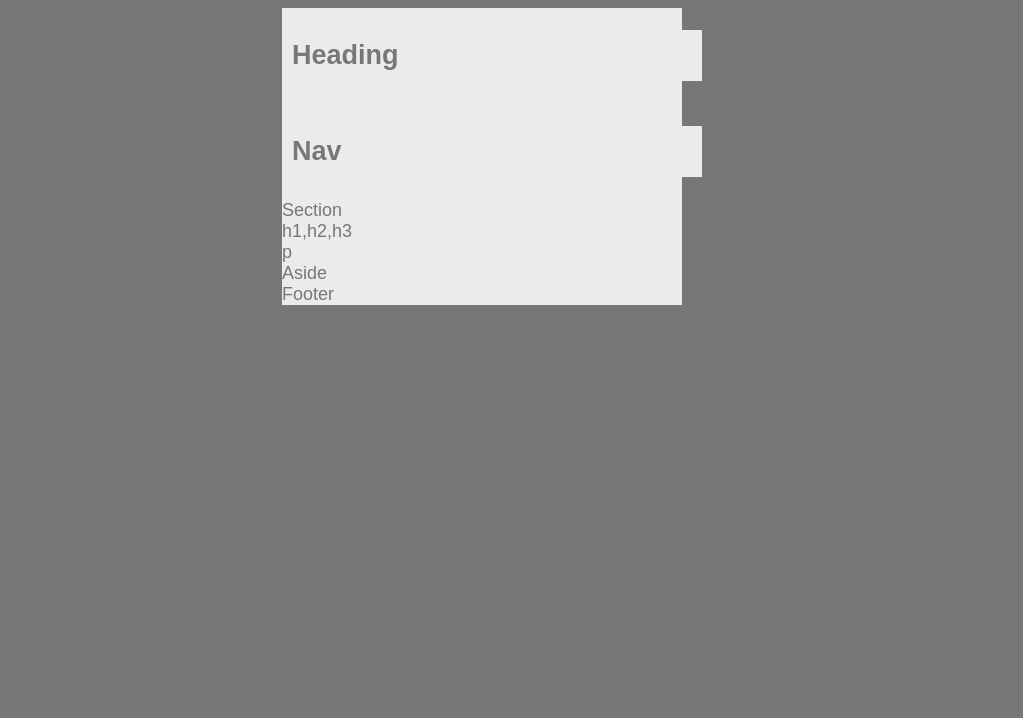
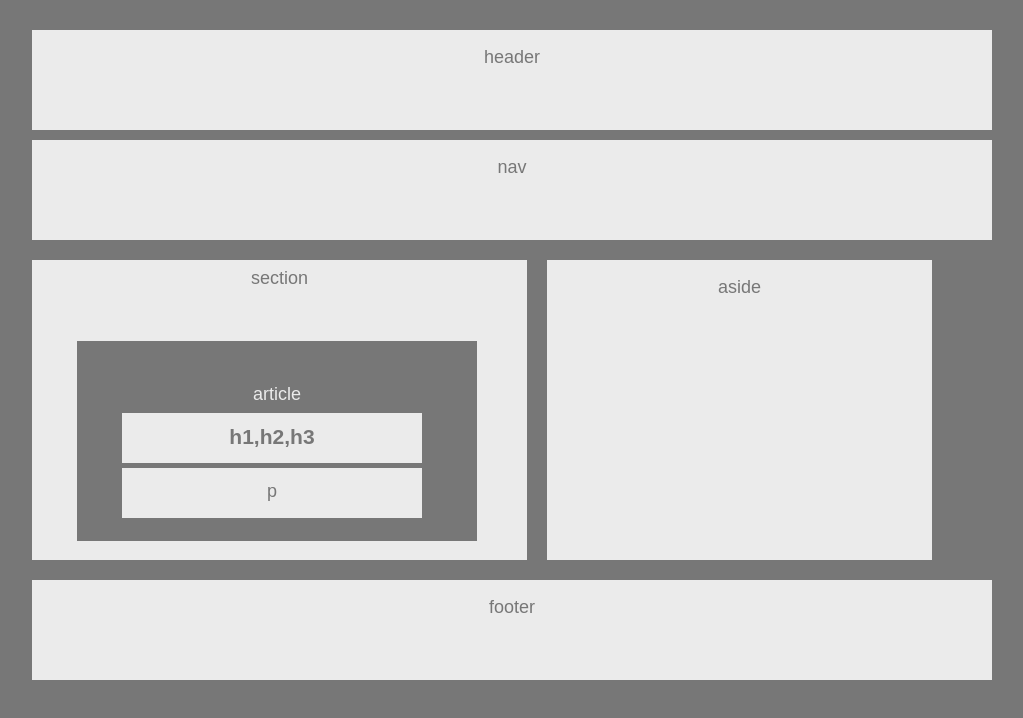
Before and after one commit to kimgorc/HW-Wireframe, a plain HTML site: page index.html in a window 1280 px wide. Shown: the whole page, without its empty margins (158-1181 px from the left). Drawn offline with Linux system fonts and the light colour scheme.

Commit message:
Updated HW-Wireframe 3.11.19

```diff
--- a/index.html
+++ b/index.html
@@ -12,25 +12,32 @@
 
 <body>
  <!-- Header-->
-    <div class="container">
+ <header id=header>
+     header
+ </header>
 
-    <Section>
-        <h1> Heading </h1>
-        <h2> Nav </h2>
-    </Section>
+    <div>
 
-    <Section>
-        <Div>Section</Div>
-        <Div>h1,h2,h3</Div>
-        <div>p</div>
-    </Section>
+        <nav id=nav>
+            nav
+        </nav>
 
-    <section>
-        Aside
-    </section>
+        <section class=section>
+            section
+            <article id=article>
+                article
+                <h1>h1,h2,h3</h1>
+                <p>p</p>
+            </article>
+        </section>
 
-    <section>Footer
-    </section>
+        <aside id=aside>
+            aside
+        </aside>
+
+        <footer id=footer>
+            footer
+        </footer>
 
     </div>
 
--- a/style.css
+++ b/style.css
@@ -1,37 +1,73 @@
-body{
-    font-family:'Arial', 'Helvetica Neue', Helvetica, sans-serif;
+* {
+    box-sizing: border-box;
+}
+
+body {
+    font-family: Arial, Helvetica Neue , Helvetica, sans-serif;
     color: #777;
     background: #777;
-    width:100%x;
+    width: 960px;
+    height: 100%;
     font-size: 18px;
+    text-align: center;
+    padding: 20px;
+    line-height: 300%;
+    margin: 0 auto 0 auto;
 }
 
-section {
+#header {
     background: #ebebeb;
-    float:left;
-    width: 100%;
+    width: 960px;
+    height: 100px;
+    margin:10px;
 }
 
+#nav{
+    background: #ebebeb;
+    width: 960px;
+    height: 100px;
+    margin: 10px;
+}
 
-#aside {
+.section {
+    background: #ebebeb;
+    width:495px;
+    height:300px;
+    float:left;
+    margin:10px;
+    line-height: 200%;
+}
+#aside{
+    background: #ebebeb;
+    height: 300px;
+    float:left;
+    width: 385px;
+    margin:10px;
+}
+
+#footer{
+    background: #ebebeb;
+    width: 960px;
+    height: 100px;
+    margin: 10px;
+    float:left;
+}
+
+#article {
     color: #ebebeb;
     background: #777;
-    float:left;
-    position: relative;
+    width: 400px;
     height: 200px;
-    padding: 20px;
-    margin-bottom: 20px;
+    padding: 40px;
+    margin: 45px;
+    line-height: 150%;
 }
 
-h1,h2{
+h1, p {
     color: #777;
     background: #ebebeb;
-    float:left;
-    width: 100%;
+    width: 300px;
+    height: 50px;
     padding: 10px;
+    margin: 5px;
 }
-
-.container {
-    margin: 0 auto;
-    width: 400px;
-}
```
